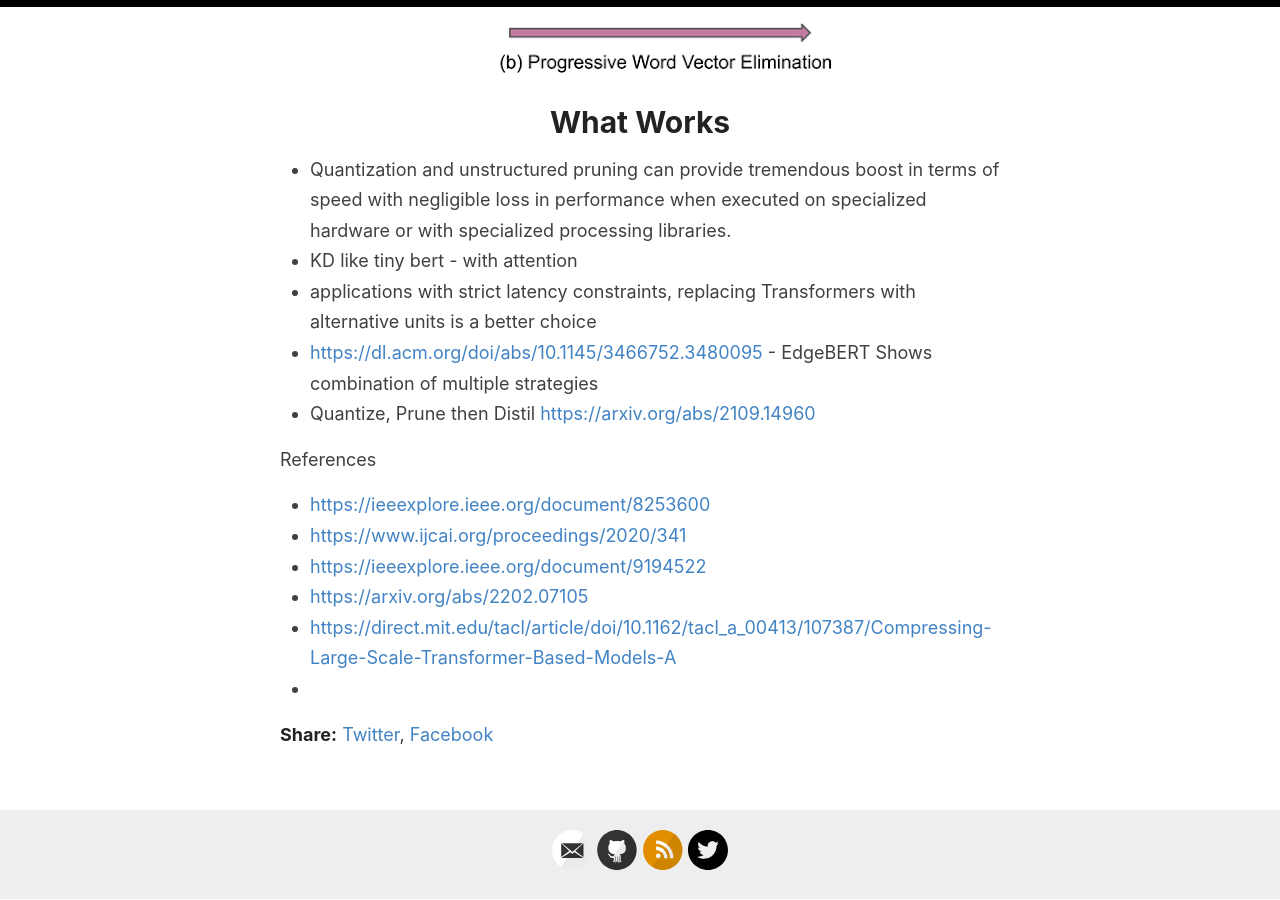
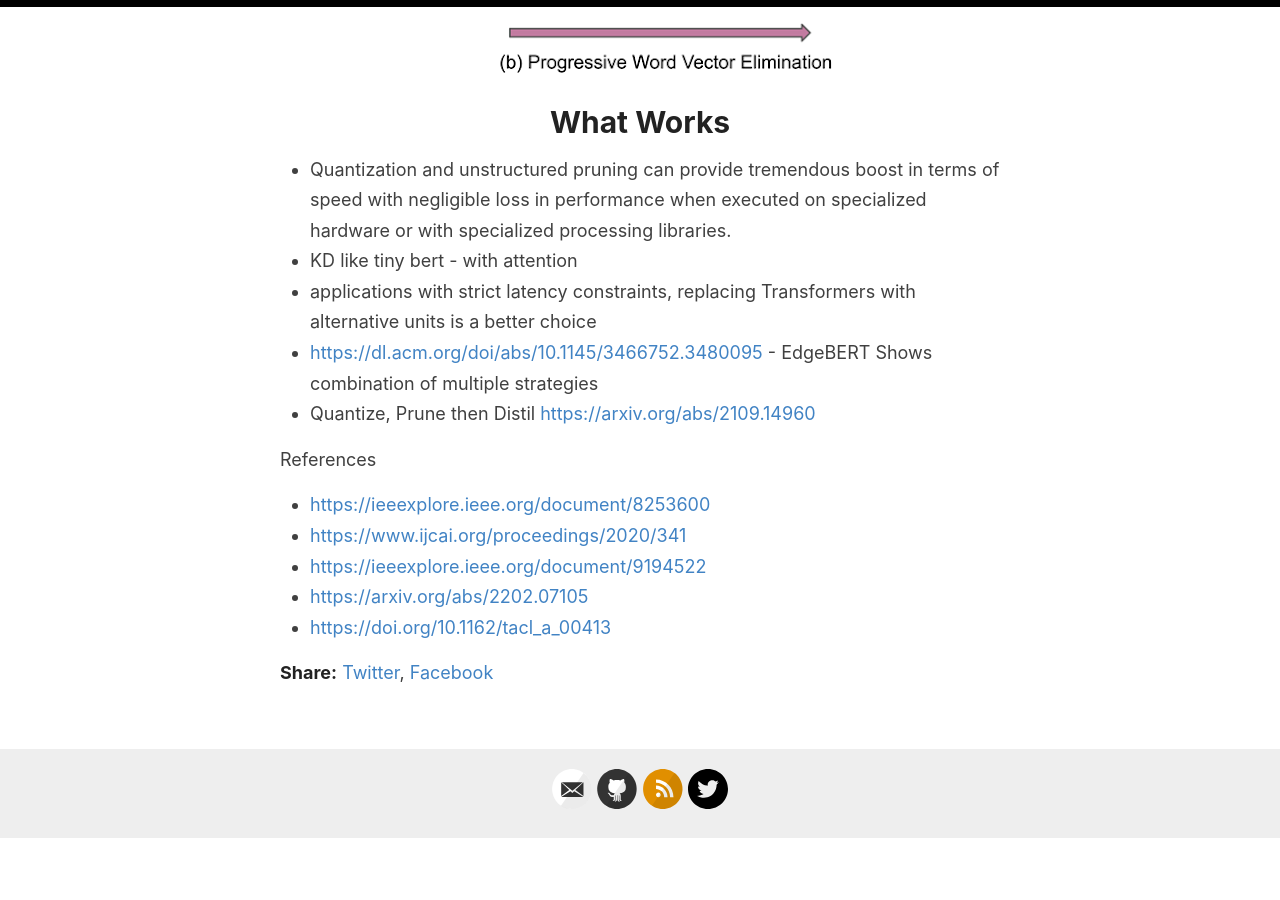
Before and after one commit to kforcodeai/k-for-code.github.io, a Jekyll site: the page built from _posts/2022-12-16-Compress.md, in a window 1280 px wide and 900 px high, scrolled down 6205 px. Built offline with Jekyll 4.4.1, drawn with Linux system fonts in a browser that asks for light colours; our own code applies the rules of GitHub Pages for plain Markdown files; after the commit the page ends 7044 px from its top, so only the background shows below that; part of the change alters nothing that is shown.

Commit message:
Update 2022-12-16-Compress.md

```diff
--- a/_posts/2022-12-16-Compress.md
+++ b/_posts/2022-12-16-Compress.md
@@ -179,5 +179,4 @@ References
 * [https://www.ijcai.org/proceedings/2020/341](https://www.ijcai.org/proceedings/2020/341)
 * [https://ieeexplore.ieee.org/document/9194522](https://ieeexplore.ieee.org/document/9194522)
 * [https://arxiv.org/abs/2202.07105](https://arxiv.org/abs/2202.07105)
-* [https://direct.mit.edu/tacl/article/doi/10.1162/tacl_a_00413/107387/Compressing-Large-Scale-Transformer-Based-Models-A](https://direct.mit.edu/tacl/article/doi/10.1162/tacl_a_00413/107387/Compressing-Large-Scale-Transformer-Based-Models-A)
-*
+* [https://doi.org/10.1162/tacl_a_00413]([https://direct.mit.edu/tacl/article/doi/10.1162/tacl_a_00413/107387/Compressing-Large-Scale-Transformer-Based-Models-A](https://doi.org/10.1162/tacl_a_00413))
```
